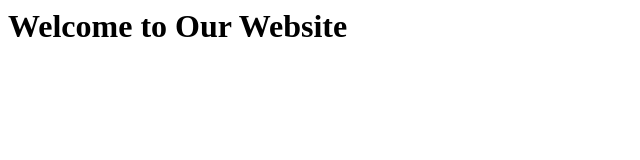
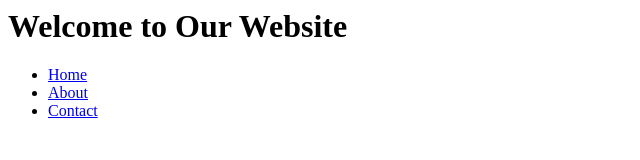
Before and after one commit to Sdlawson/website-project4, a plain HTML site: page index.html in a window 1280 px wide. Shown: the whole page, without its empty margins (0-640 px from the left). Drawn offline with Linux system fonts and the light colour scheme.

Commit message:
Added navigation bar. Added the content of the index file from master branch instead replacing with just navigation bar content

```diff
--- a/index.html
+++ b/index.html
@@ -1,8 +1,14 @@
-<html>
-  <head>
+<head>
     <title>Website</title>
   </head>
   <body>
     <h1>Welcome to Our Website</h1>
   </body>
 </html>
+<nav>
+  <ul>
+    <li><a href="#">Home</a></li>
+    <li><a href="#">About</a></li>
+    <li><a href="#">Contact</a></li>
+  </ul>
+</nav><html>
```
